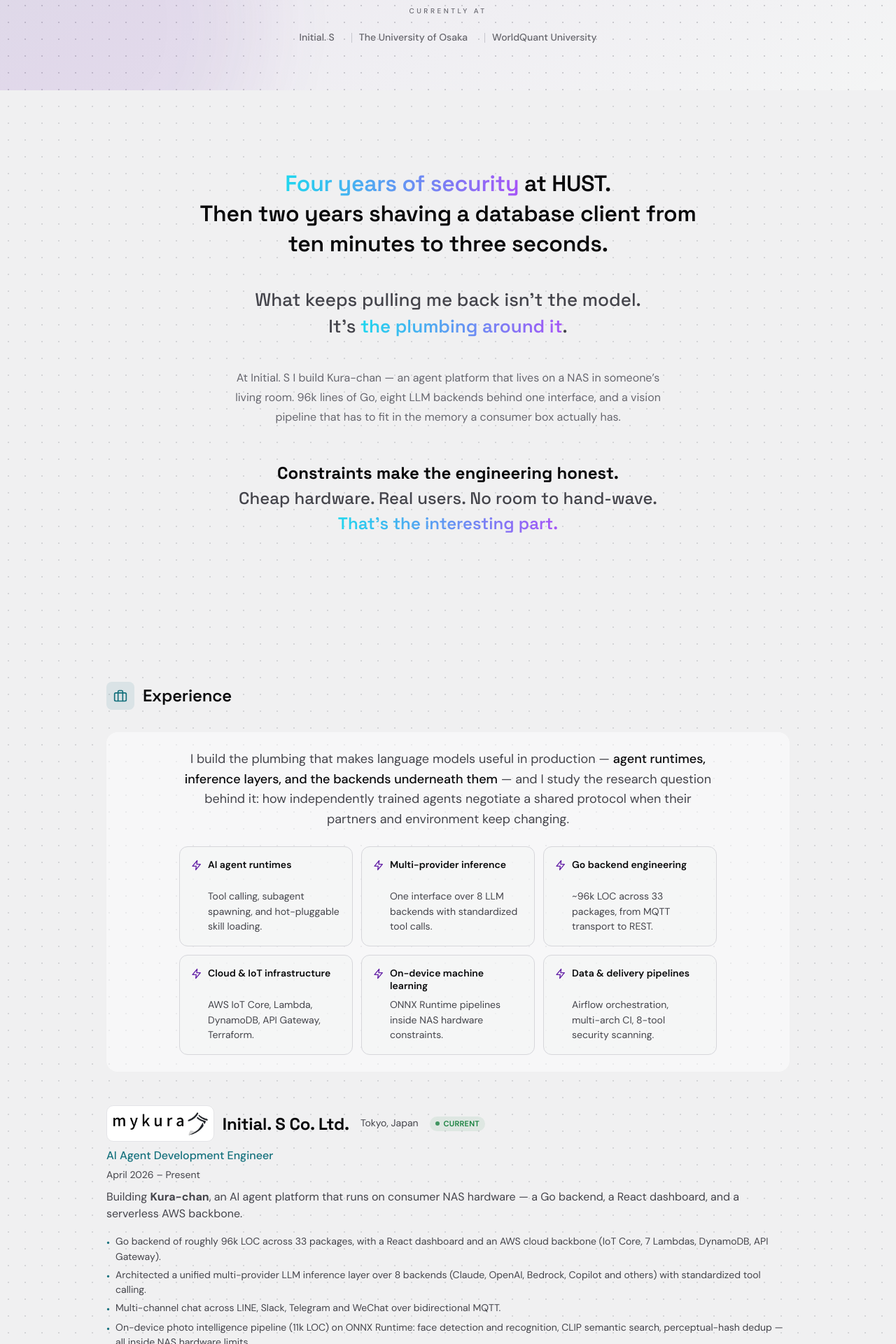
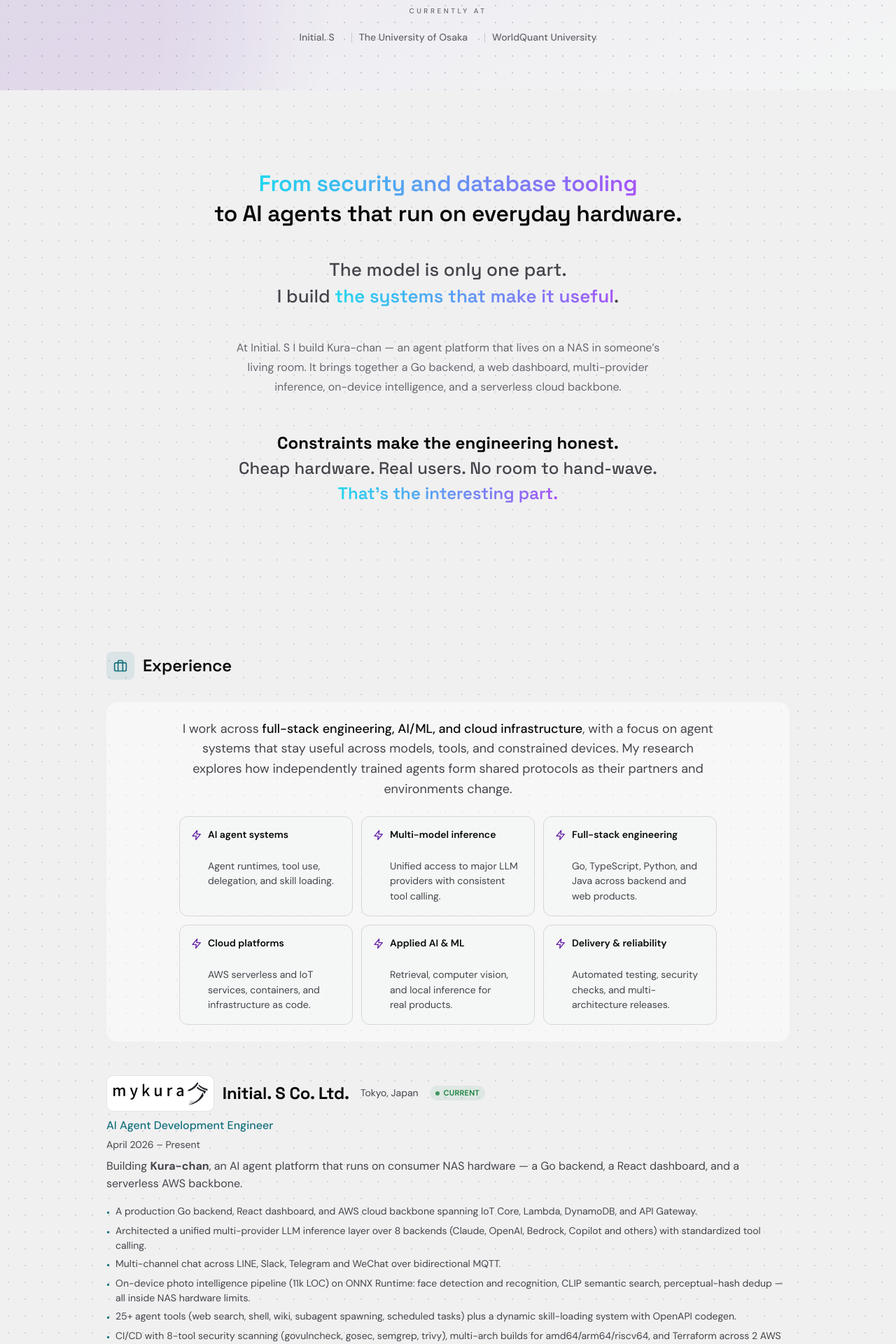
Before and after one commit to zichuanxu/zichuanxu.github.io, a Jekyll site: the page built from _pages/about.html, in a window 1280 px wide. Shown: the part 628-2548 px from the top of the page at 70% size. Built offline with Jekyll 4.4.1, drawn with Linux system fonts in a browser that asks for light colours; some of the changed text lies outside the part shown.

Commit message:
content: refine homepage summary and tech stack

```diff
--- a/_pages/about.html
+++ b/_pages/about.html
@@ -173,21 +173,21 @@
       <div class="sf-story-inner">
         <div class="reveal">
           <p class="sf-story-lead">
-            <span class="text-grad">Four years of security</span> at HUST.
-            <br />Then two years shaving a database client from ten minutes to three seconds.
+            <span class="text-grad">From security and database tooling</span>
+            <br />to AI agents that run on everyday hardware.
           </p>
         </div>
         <div class="reveal" style="--reveal-delay: 0.1s">
           <p class="sf-story-mid">
-            What keeps pulling me back isn&rsquo;t the model.
-            <br />It&rsquo;s <span class="text-grad">the plumbing around it</span>.
+            The model is only one part.
+            <br />I build <span class="text-grad">the systems that make it useful</span>.
           </p>
         </div>
         <div class="reveal" style="--reveal-delay: 0.2s">
           <p class="sf-story-body">
             At Initial. S I build Kura-chan &mdash; an agent platform that lives on a NAS in someone&rsquo;s
-            living room. 96k lines of Go, eight LLM backends behind one interface, and a vision
-            pipeline that has to fit in the memory a consumer box actually has.
+            living room. It brings together a Go backend, a web dashboard, multi-provider inference,
+            on-device intelligence, and a serverless cloud backbone.
           </p>
         </div>
         <div class="reveal" style="--reveal-delay: 0.3s">
@@ -218,17 +218,17 @@
 
         <div class="reveal sf-summary" style="--reveal-delay: 0.1s">
           <p>
-            I build the plumbing that makes language models useful in production &mdash;
-            <strong>agent runtimes, inference layers, and the backends underneath them</strong> &mdash;
-            and I study the research question behind it: how independently trained agents
-            negotiate a shared protocol when their partners and environment keep changing.
+            I work across <strong>full-stack engineering, AI/ML, and cloud infrastructure</strong>,
+            with a focus on agent systems that stay useful across models, tools, and constrained devices.
+            My research explores how independently trained agents form shared protocols as their partners
+            and environments change.
           </p>
           <div class="sf-comp-grid">
             {%- comment -%}
               Separator is "@" rather than ";" — "&amp;" ends in a semicolon, so a ";" split
               tears entity-bearing titles like "Cloud &amp; IoT infrastructure" in half.
             {%- endcomment -%}
-            {% assign competencies = "AI agent runtimes|Tool calling, subagent spawning, and hot-pluggable skill loading.@Multi-provider inference|One interface over 8 LLM backends with standardized tool calls.@Go backend engineering|~96k LOC across 33 packages, from MQTT transport to REST.@Cloud &amp; IoT infrastructure|AWS IoT Core, Lambda, DynamoDB, API Gateway, Terraform.@On-device machine learning|ONNX Runtime pipelines inside NAS hardware constraints.@Data &amp; delivery pipelines|Airflow orchestration, multi-arch CI, 8-tool security scanning." | split: "@" %}
+            {% assign competencies = "AI agent systems|Agent runtimes, tool use, delegation, and skill loading.@Multi-model inference|Unified access to major LLM providers with consistent tool calling.@Full-stack engineering|Go, TypeScript, Python, and Java across backend and web products.@Cloud platforms|AWS serverless and IoT services, containers, and infrastructure as code.@Applied AI &amp; ML|Retrieval, computer vision, and local inference for real products.@Delivery &amp; reliability|Automated testing, security checks, and multi-architecture releases." | split: "@" %}
             {% for item in competencies %}
             {% assign parts = item | split: "|" %}
             <div class="sf-comp">
@@ -262,8 +262,8 @@
             hardware &mdash; a Go backend, a React dashboard, and a serverless AWS backbone.
           </p>
           <ul class="sf-role-list">
-            <li>Go backend of roughly 96k LOC across 33 packages, with a React dashboard and an AWS
-              cloud backbone (IoT Core, 7 Lambdas, DynamoDB, API Gateway).</li>
+            <li>A production Go backend, React dashboard, and AWS cloud backbone spanning IoT Core,
+              Lambda, DynamoDB, and API Gateway.</li>
             <li>Architected a unified multi-provider LLM inference layer over 8 backends
               (Claude, OpenAI, Bedrock, Copilot and others) with standardized tool calling.</li>
             <li>Multi-channel chat across LINE, Slack, Telegram and WeChat over bidirectional MQTT.</li>
@@ -706,7 +706,7 @@
                 Group separator is "@" and item separator "," — never ";", which would
                 tear HTML entities such as "&amp;" in half.
               {%- endcomment -%}
-              {% assign stacks = "Languages|go:Go,python:Python,openjdk:Java,typescript:TypeScript,javascript:JavaScript,c:C@AI &amp; ML|pytorch:PyTorch,claude:Claude Code,openai:Codex,onnx:ONNX Runtime@Backend|gin:Gin,springboot:Spring Boot,laravel:Laravel,django:Django@Data|postgresql:PostgreSQL,mysql:MySQL,redis:Redis,apacheairflow:Airflow@Cloud &amp; infra|aws:AWS,docker:Docker,terraform:Terraform,linux:Linux@Frontend &amp; tools|react:React,vuedotjs:Vue,vite:Vite,nodedotjs:Node.js,git:Git,github:GitHub,markdown:Markdown,latex:LaTeX" | split: "@" %}
+              {% assign stacks = "Full-stack development|typescript:TypeScript,react:React,nodedotjs:Node.js,go:Go,python:Python,openjdk:Java,springboot:Spring Boot,django:Django,postgresql:PostgreSQL@AI &amp; ML|pytorch:PyTorch,openai:OpenAI,claude:Claude@Cloud &amp; DevOps|aws:AWS,docker:Docker,terraform:Terraform,linux:Linux,git:Git,github:GitHub" | split: "@" %}
               {% for stack in stacks %}
               {% assign bits = stack | split: "|" %}
               <div class="sf-stack">
@@ -714,8 +714,8 @@
                 <div>
                   {% assign tools = bits[1] | split: "," %}
                   {% for tool in tools %}{% assign t = tool | split: ":" %}<span><img
-                      src="/images/tech/{{ t[0] }}.svg" alt="" loading="lazy" decoding="async" width="16"
-                      height="16" />{{ t[1] }}</span>{% endfor %}
+                      src="/images/tech/{{ t[0] }}.svg" alt="" loading="lazy" decoding="async" width="18"
+                      height="18" />{{ t[1] }}</span>{% endfor %}
                 </div>
               </div>
               {% endfor %}
@@ -755,6 +755,14 @@
                 <path d="M12 .3a12 12 0 0 0-3.8 23.4c.6.1.8-.3.8-.6v-2c-3.3.7-4-1.6-4-1.6-.6-1.4-1.4-1.8-1.4-1.8-1.1-.7.1-.7.1-.7 1.2.1 1.9 1.2 1.9 1.2 1.1 1.9 2.9 1.3 3.6 1 .1-.8.4-1.3.8-1.6-2.7-.3-5.5-1.3-5.5-5.9 0-1.3.5-2.4 1.2-3.2-.1-.3-.5-1.5.1-3.2 0 0 1-.3 3.3 1.2a11.5 11.5 0 0 1 6 0c2.3-1.5 3.3-1.2 3.3-1.2.6 1.7.2 2.9.1 3.2.8.8 1.2 1.9 1.2 3.2 0 4.6-2.8 5.6-5.5 5.9.4.4.8 1.1.8 2.2v3.3c0 .3.2.7.8.6A12 12 0 0 0 12 .3Z" />
               </svg>
               GitHub
+            </a>
+            <a class="sf-cta is-ghost" href="/blog/">
+              <svg viewBox="0 0 24 24" fill="none" stroke="currentColor" stroke-width="2" stroke-linecap="round"
+                stroke-linejoin="round" aria-hidden="true">
+                <path d="M12 20h9" />
+                <path d="M16.5 3.5a2.1 2.1 0 0 1 3 3L8 18l-4 1 1-4Z" />
+              </svg>
+              Blog
             </a>
           </div>
         </div>
--- a/assets/css/site-2026.css
+++ b/assets/css/site-2026.css
@@ -2171,7 +2171,7 @@
   border: 1px solid var(--border);
 }
 .sf-stack > span {
-  font-size: 12px;
+  font-size: 13px;
   font-weight: 500;
   color: var(--accent);
   text-transform: uppercase;
@@ -2181,10 +2181,10 @@
 .sf-stack div span {
   display: inline-flex;
   align-items: center;
-  gap: 6px;
-  padding: 4px 8px;
+  gap: 7px;
+  padding: 5px 9px;
   border-radius: 6px;
-  font-size: 12px;
+  font-size: 14px;
   background: var(--surface);
   color: var(--fg);
 }
@@ -2380,8 +2380,8 @@
 /* White backing plate: several brand marks are pure black (OpenJDK) or near-black
    navy (AWS) and would vanish against the dark-theme surface. */
 .sf-stack div span img {
-  width: 16px;
-  height: 16px;
+  width: 18px;
+  height: 18px;
   object-fit: contain;
   flex: none;
   border-radius: 3px;
```
Also changed, not shown: images/DM.png.
